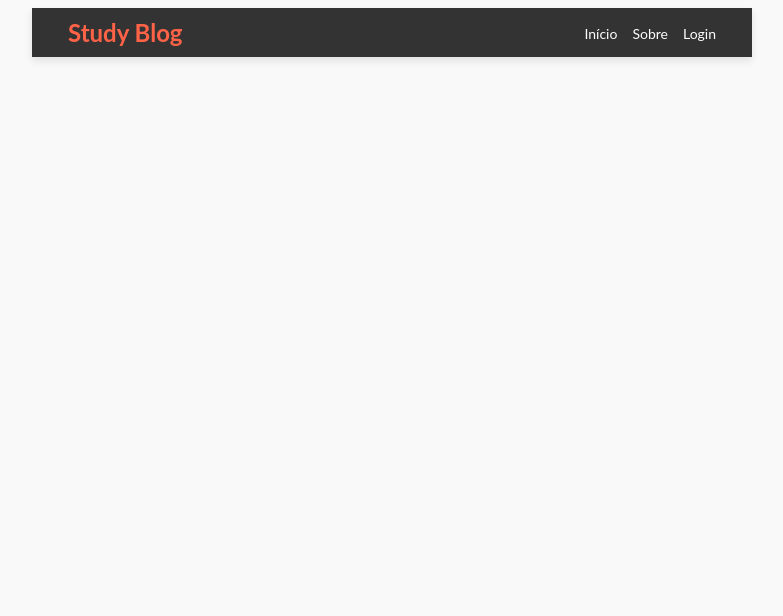
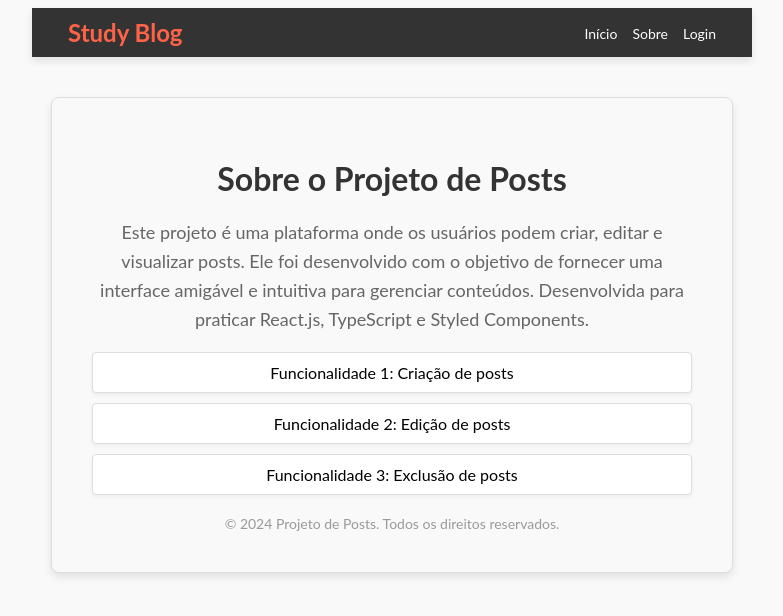
Before and after one commit to Itor-Carlos/frontend-blog, a React (Vite) app: page /sobre in a window 1280 px wide. Shown: the top 616 px of the page, without its empty margins (248-1031 px from the left). Built offline with nearby package versions, Linux system fonts and the light colour scheme.

Commit message:
feat: pagina About

```diff
--- a/src/App.tsx
+++ b/src/App.tsx
@@ -3,6 +3,7 @@ import { Home } from "./app/pages/Home/Home"
 import { LoginPage } from "./app/pages/Login"
 import { Header } from "./app/components/Header"
 import { CadastroUser } from "./app/pages/CadastroUser"
+import { About } from "./app/pages/Sobre"
 
 function App() {
   return (
@@ -12,6 +13,7 @@ function App() {
             <Route path="/" element={<Home/>}/>
             <Route path="/login" element={<LoginPage/>} />
             <Route path="/cadastrar-usuario" element={<CadastroUser/>}/>
+            <Route path="/sobre" element={<About/>} />
         </Routes>
      </Router>
   )
--- a/src/app/components/Header/index.tsx
+++ b/src/app/components/Header/index.tsx
@@ -11,7 +11,7 @@ export function Header({title = "Blog Exemplo"}: HeaderProps){
                 <div className="logo">{title}</div>
                 <nav>
                     <a href="/">Início</a>
-                    <a href="#">Sobre</a>
+                    <a href="/sobre">Sobre</a>
                     <a href="/login">Login</a>
                 </nav>
             </div>
--- /dev/null
+++ b/src/app/pages/Sobre/index.tsx
@@ -0,0 +1,23 @@
+import React from 'react';
+
+import { AboutContainer, Title, Description, List, ListItem, Footer } from './styles';
+
+export const About = () => {
+    return (
+        <AboutContainer>
+            <Title>Sobre o Projeto de Posts</Title>
+            <Description>
+                Este projeto é uma plataforma onde os usuários podem criar, editar e visualizar posts. Ele foi desenvolvido com o objetivo de fornecer uma interface amigável e intuitiva para gerenciar conteúdos.
+                Desenvolvida para praticar React.js, TypeScript e Styled Components.
+            </Description>
+            <List>
+                <ListItem>Funcionalidade 1: Criação de posts</ListItem>
+                <ListItem>Funcionalidade 2: Edição de posts</ListItem>
+                <ListItem>Funcionalidade 3: Exclusão de posts</ListItem>
+            </List>
+            <Footer>
+                &copy; 2024 Projeto de Posts. Todos os direitos reservados.
+            </Footer>
+        </AboutContainer>
+    );
+}
--- /dev/null
+++ b/src/app/pages/Sobre/styles.ts
@@ -0,0 +1,43 @@
+import styled from "styled-components";
+
+export const AboutContainer = styled.div`
+    background-color: #f9f9f9;
+    border: 1px solid #ddd;
+    border-radius: 8px;
+    padding: 40px;
+    width: 600px;
+    margin: 40px auto;
+    box-shadow: 0 4px 8px rgba(0, 0, 0, 0.1);
+    text-align: center;
+`;
+
+export const Title = styled.h1`
+    color: #333;
+    margin-bottom: 20px;
+`;
+
+export const Description = styled.p`
+    color: #666;
+    font-size: 18px;
+    line-height: 1.6;
+`;
+
+export const List = styled.ul`
+    list-style-type: none;
+    padding: 0;
+`;
+
+export const ListItem = styled.li`
+    background: #fff;
+    border: 1px solid #ddd;
+    border-radius: 4px;
+    padding: 10px 15px;
+    margin: 10px 0;
+    box-shadow: 0 2px 4px rgba(0, 0, 0, 0.05);
+`;
+
+export const Footer = styled.footer`
+    margin-top: 20px;
+    color: #999;
+    font-size: 14px;
+`;
```
